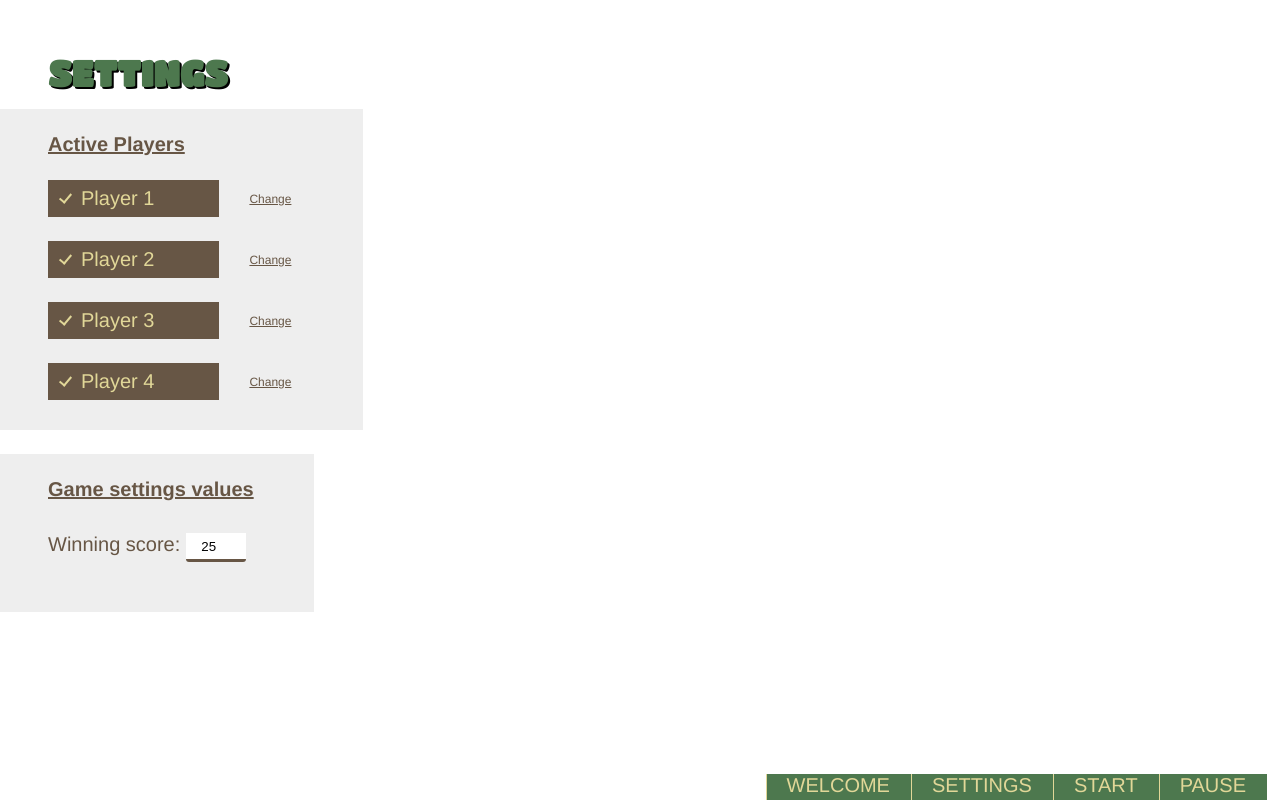
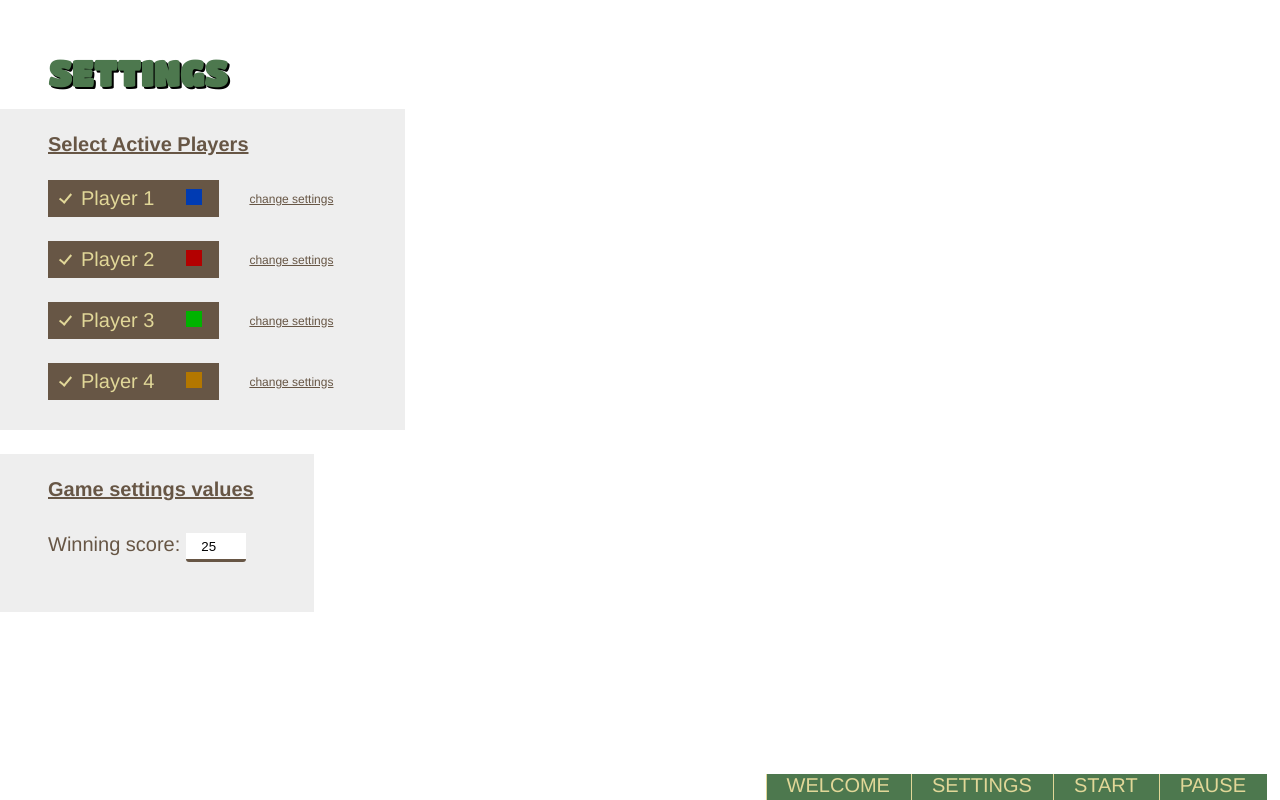
Before and after one commit to MarcinOstaszewski/sliding-tanks, a React (Create React App) app: page / in a window 1280 px wide. Both pictures are taken after a click on the item "SETTINGS". Built offline with nearby package versions, Linux system fonts and the light colour scheme.

Commit message:
visual improvements on Settings page: - color of active players, - closing of the settings window

```diff
--- a/src/components/GameStateView/Settings.jsx
+++ b/src/components/GameStateView/Settings.jsx
@@ -52,14 +52,14 @@ export default function Settings(props) {
                     onClick={() => togglePlayerActive(id)}
                 >
                     Player {parseInt(id) + 1}
-                    <div className="player-colour"
-                        style={{ backgroundColor: getColorFromValue(props.playersValues[id].backgroundColor) }}>
+                    <div className={`player-colour${(activePlayers[id] ? '' : ' invisible')}`}
+                        style={{ backgroundColor: getColorFromValue(props.playersValues[id].values.backgroundColor) }}>
                     </div>
                 </div>
                 <div className={"player-keys" + (activeKeysId === id ? " active" : "")}
                     data-id={id}
                     onClick={showPlayerKeys}
-                >Change</div>
+                >change settings</div>
             </li>
         )
     });
@@ -84,13 +84,17 @@ export default function Settings(props) {
         <StyledSettings>
             <h1>Settings</h1>
             <div className="settings-container active-players-selector">
-                <h2>Active Players</h2>
+                <h2>Select Active Players</h2>
                 <div className="d-flex">
                     <ul>
                         {playersList}
                     </ul>
                     {activeKeysId && (
                         <div className={"active-keys-display"} data-id={activeKeysId}>
+                            <div className="active-keys-display-close"
+                                onClick={showPlayerKeys}
+                                data-id=""
+                            >&times;</div>
                             <div className="player-display w-100">
                                 <strong>Player {+activeKeysId + 1}</strong>
                             </div>
```
